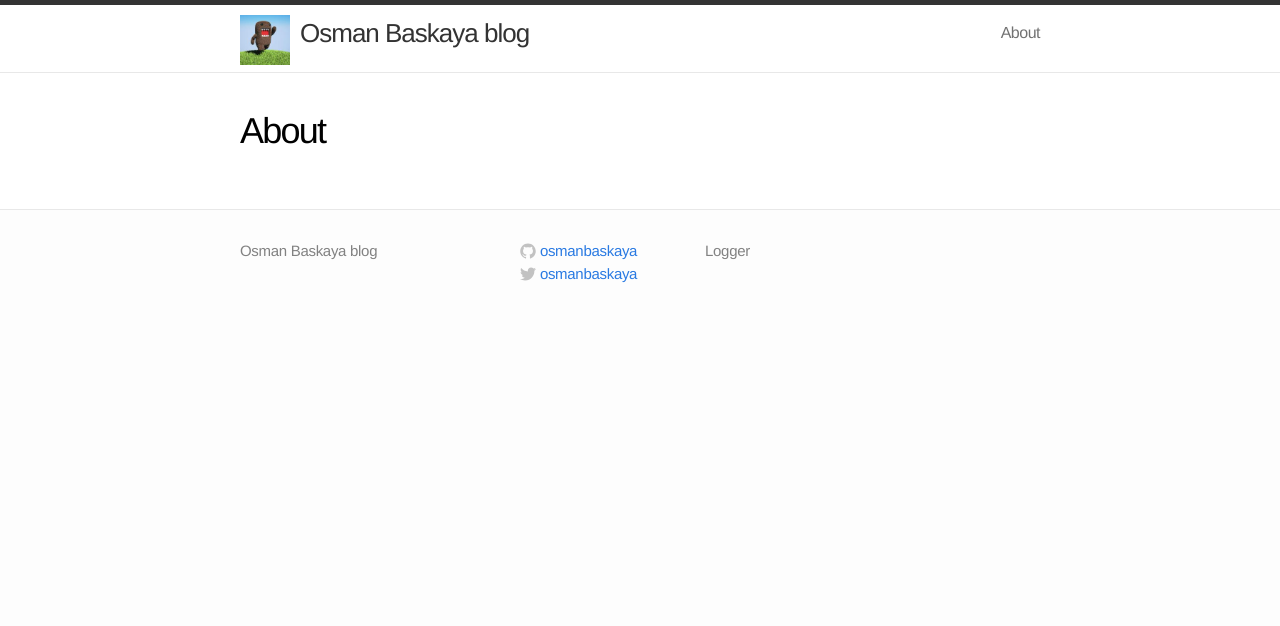
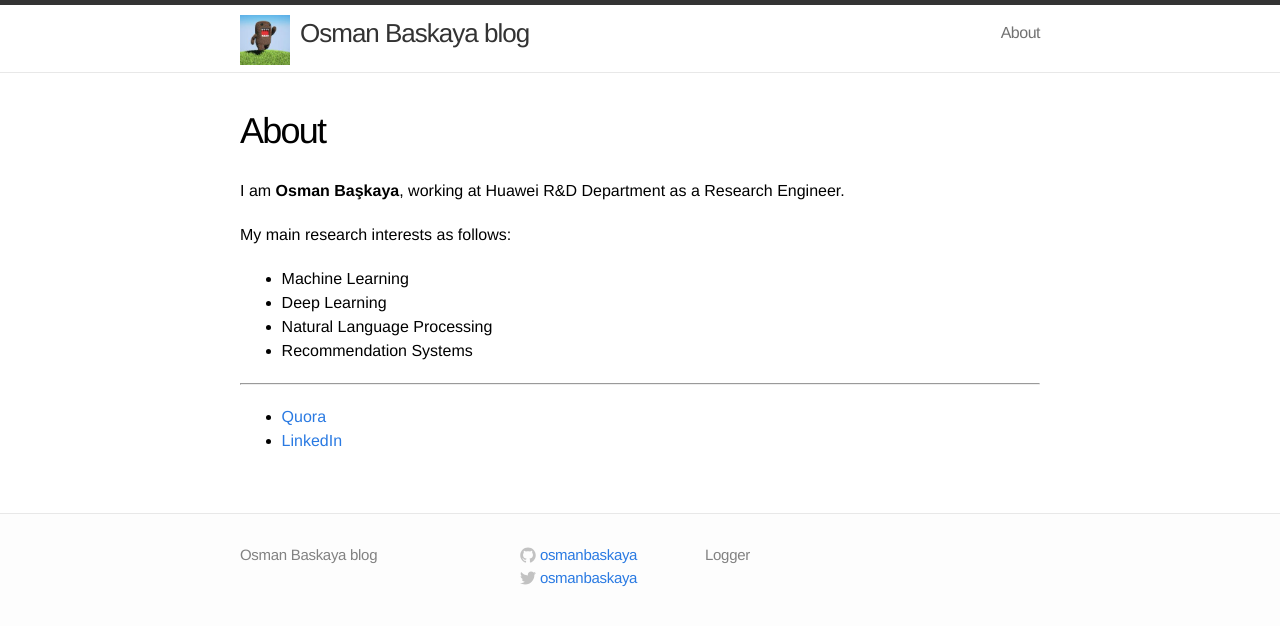
Before and after one commit to osmanbaskaya/osmanbaskaya.github.io, a Jekyll site: the page built from about.md, in a window 1280 px wide. Shown: the top 626 px of the page. Built offline with Jekyll 4.4.1, drawn with Linux system fonts in a browser that asks for light colours; Markdown is read by kramdown in place of the engine named in the settings.

Commit message:
about revised

```diff
--- a/about.md
+++ b/about.md
@@ -3,3 +3,17 @@ layout: page
 title: About
 permalink: /about/
 ---
+
+I am **Osman Başkaya**, working at Huawei R&D Department as a Research Engineer.
+
+My main research interests as follows:
+
+- Machine Learning
+- Deep Learning
+- Natural Language Processing
+- Recommendation Systems
+
+---
+
+- [Quora](https://www.quora.com/profile/Osman-Baskaya)
+- [LinkedIn](https://tr.linkedin.com/in/osmanbaskaya)
```
